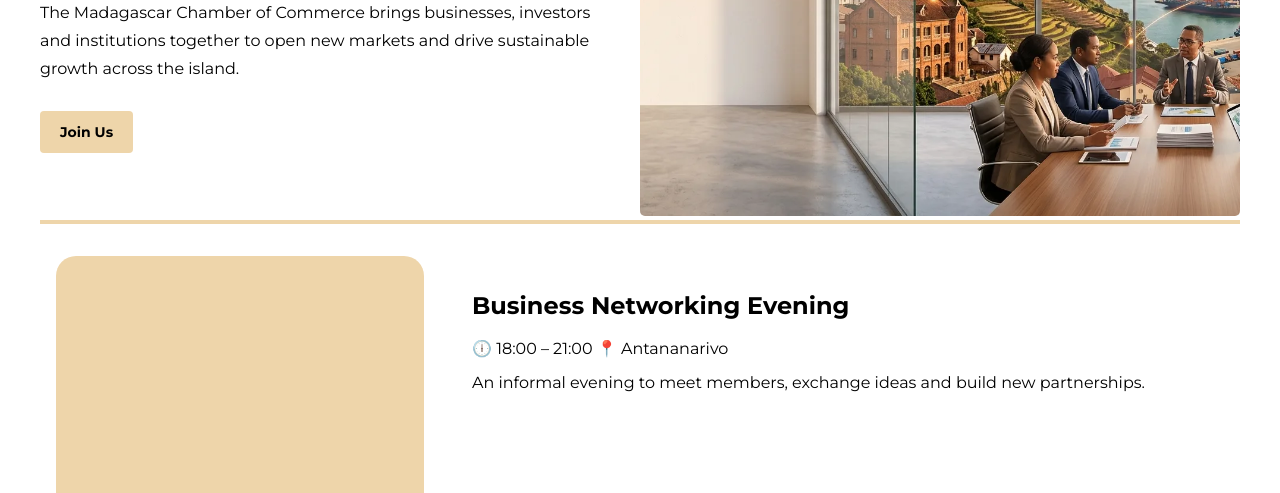
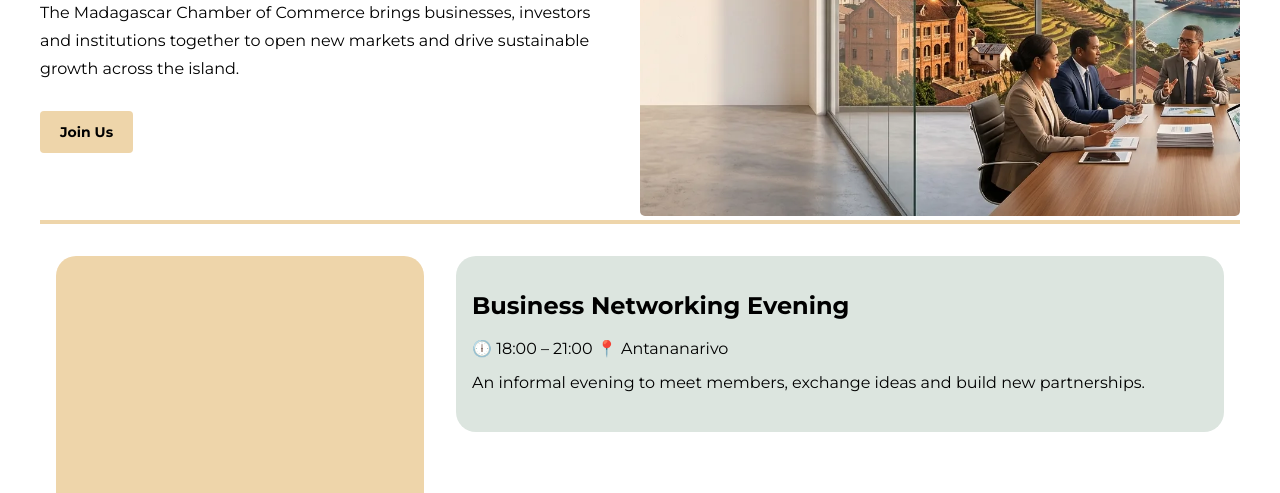
Before and after one commit to andriananjamarotafika/wdd231, a plain HTML site: page chamber/index.html in a window 1280 px wide. Shown: the part 292-785 px from the top of the page. Drawn offline with nearby package versions, Linux system fonts and the light colour scheme; no server answers.

Commit message:
arrange color

```diff
--- a/chamber/scripts/script.js
+++ b/chamber/scripts/script.js
@@ -76,3 +76,5 @@ listViewButton.addEventListener('click', () => {
     listCompany.innerHTML = '';
     fetchData().then((data) => displayDataAsList(data));
 });
+
+//ADDING
--- a/chamber/styles/base.css
+++ b/chamber/styles/base.css
@@ -6,6 +6,7 @@
     --secondary-color: #eed5aa;
     --background-color: #bfebf3;
     --w-color: #ffffff;
+    --border-color: #dce5df;
     --font-family: 'Montserrat', 'Lato', 'Open Sans', sans-serif;
 }
 
```
